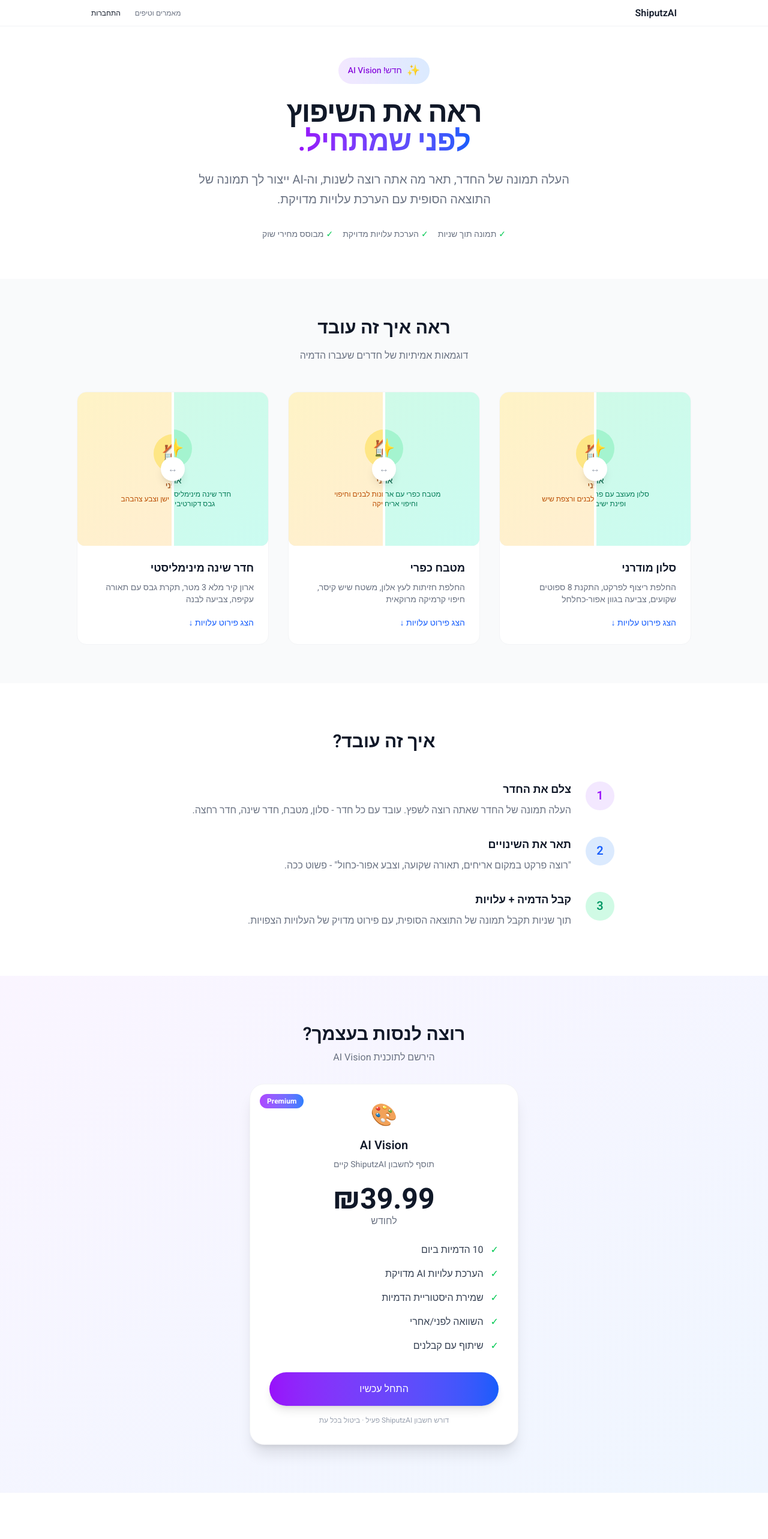
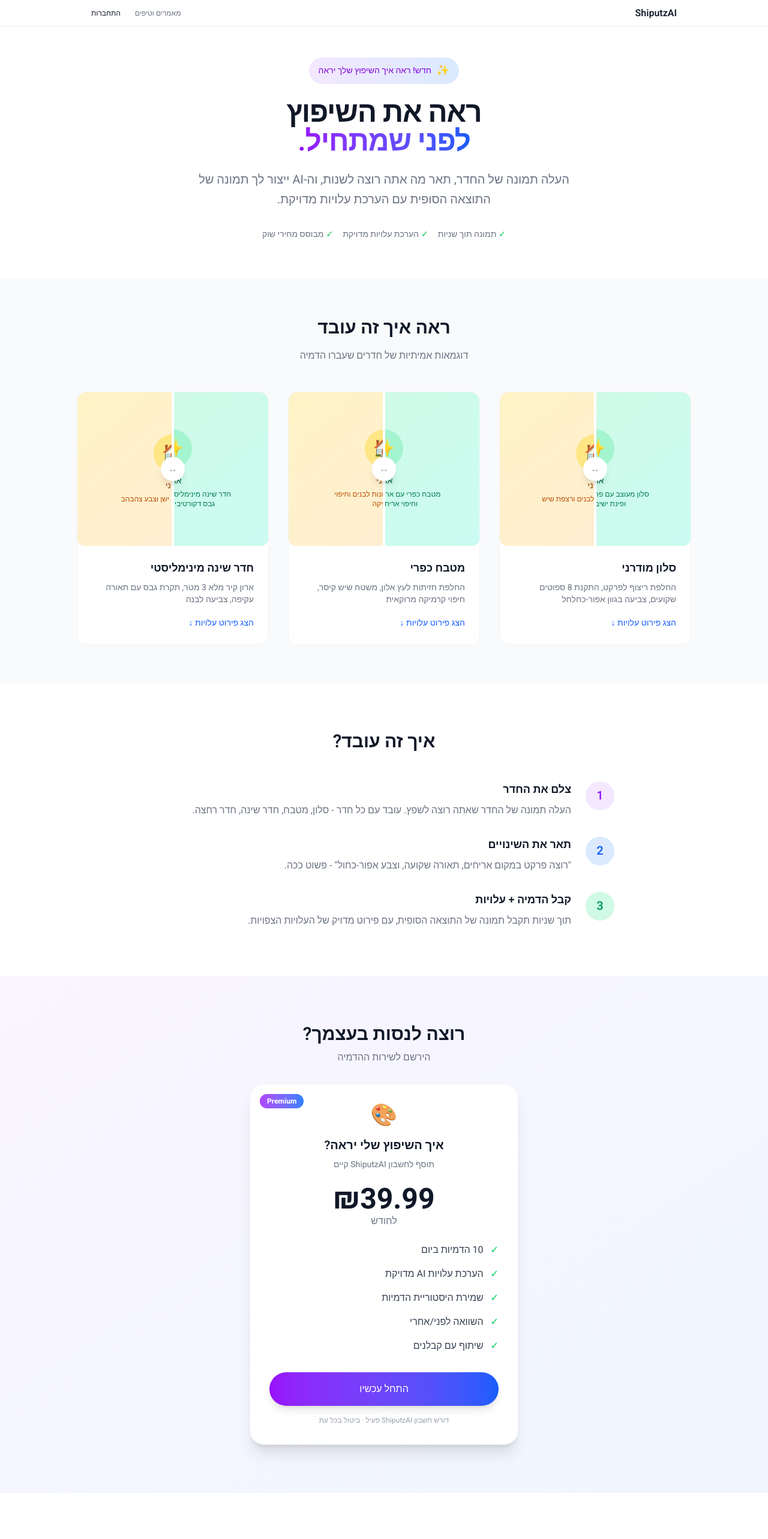
Before and after one commit to guyceza/shiputz-ai, a Next.js app: page /visualize in a window 1280 px wide. Shown: the top 2566 px of the page at 60% size. Built offline with nearby package versions, Linux system fonts and the light colour scheme.

Commit message:
Rename AI Vision to 'איך השיפוץ שלי יראה?' - clearer Hebrew name

```diff
--- a/src/app/page.tsx
+++ b/src/app/page.tsx
@@ -312,7 +312,7 @@ export default function Home() {
         </div>
       </section>
 
-      {/* AI Vision Teaser */}
+      {/* איך השיפוץ שלי יראה? Teaser */}
       <section className="py-20 px-6 bg-gradient-to-br from-purple-50 via-white to-blue-50 border-t border-gray-100">
         <div className="max-w-4xl mx-auto">
           <div className="flex flex-col md:flex-row items-center gap-12">
@@ -359,7 +359,7 @@ export default function Home() {
                 href="/visualize"
                 className="inline-flex items-center gap-2 bg-gradient-to-r from-purple-600 to-blue-600 text-white px-8 py-4 rounded-full text-base font-medium hover:from-purple-700 hover:to-blue-700 transition-all shadow-lg hover:shadow-xl"
               >
-                נסה את AI Vision
+                נסה את שירות ההדמיה
                 <span>←</span>
               </Link>
             </div>
--- a/src/app/project/[id]/page.tsx
+++ b/src/app/project/[id]/page.tsx
@@ -149,7 +149,7 @@ export default function ProjectPage() {
   const [showQuoteComparison, setShowQuoteComparison] = useState(false);
   const [selectedQuotes, setSelectedQuotes] = useState<string[]>([]);
 
-  // AI Vision
+  // איך השיפוץ שלי יראה?
   const [showAIVision, setShowAIVision] = useState(false);
   const [visionImage, setVisionImage] = useState<string | null>(null);
   const [visionDescription, setVisionDescription] = useState("");
@@ -516,7 +516,7 @@ export default function ProjectPage() {
     URL.revokeObjectURL(url);
   };
 
-  // AI Vision handlers
+  // איך השיפוץ שלי יראה? handlers
   const getVisionUsageToday = (): number => {
     const today = new Date().toISOString().split('T')[0];
     const stored = localStorage.getItem('aiVisionUsage');
@@ -815,13 +815,13 @@ export default function ProjectPage() {
               )}
             </div>
 
-            {/* AI Vision */}
+            {/* איך השיפוץ שלי יראה? */}
             <div className="border border-gray-100 rounded-2xl p-8 mb-8 print:hidden bg-gradient-to-br from-purple-50 to-blue-50">
               <div className="flex items-center justify-between mb-6">
                 <div className="flex items-center gap-3">
                   <span className="text-2xl">✨</span>
                   <div>
-                    <h2 className="text-lg font-semibold text-gray-900">AI Vision</h2>
+                    <h2 className="text-lg font-semibold text-gray-900">איך השיפוץ שלי יראה?</h2>
                     <p className="text-sm text-gray-500">ראה את השיפוץ לפני שמתחיל</p>
                   </div>
                 </div>
@@ -1476,14 +1476,14 @@ export default function ProjectPage() {
         </div>
       )}
 
-      {/* AI Vision Modal */}
+      {/* איך השיפוץ שלי יראה? Modal */}
       {showAIVision && (
         <div className="fixed inset-0 bg-black/50 flex items-center justify-center p-6 z-50">
           <div className="bg-white rounded-2xl w-full max-w-4xl max-h-[90vh] overflow-y-auto">
             <div className="p-6 border-b border-gray-100 flex items-center justify-between sticky top-0 bg-white z-10">
               <div className="flex items-center gap-3">
                 <span className="text-2xl">✨</span>
-                <h2 className="text-lg font-semibold text-gray-900">AI Vision - הדמיית שיפוץ</h2>
+                <h2 className="text-lg font-semibold text-gray-900">איך השיפוץ שלי יראה? - הדמיית שיפוץ</h2>
               </div>
               <button onClick={() => { setShowAIVision(false); resetVision(); }} className="text-gray-500 hover:text-gray-900">✕</button>
             </div>
--- a/src/app/visualize/page.tsx
+++ b/src/app/visualize/page.tsx
@@ -179,7 +179,7 @@ export default function VisualizePage() {
         <div className="max-w-4xl mx-auto text-center">
           <div className="inline-flex items-center gap-2 bg-gradient-to-r from-purple-100 to-blue-100 px-4 py-2 rounded-full mb-6">
             <span className="text-lg">✨</span>
-            <span className="text-sm font-medium text-purple-700">חדש! AI Vision</span>
+            <span className="text-sm font-medium text-purple-700">חדש! ראה איך השיפוץ שלך יראה</span>
           </div>
 
           <h1 className="text-4xl md:text-5xl font-semibold tracking-tight mb-6 text-gray-900">
@@ -273,7 +273,7 @@ export default function VisualizePage() {
             <h2 className="text-2xl md:text-3xl font-semibold text-gray-900 mb-2">
               רוצה לנסות בעצמך?
             </h2>
-            <p className="text-gray-500">הירשם לתוכנית AI Vision</p>
+            <p className="text-gray-500">הירשם לשירות ההדמיה</p>
           </div>
 
           <div className="bg-white rounded-3xl p-8 shadow-xl border border-gray-100 relative overflow-hidden">
@@ -286,7 +286,7 @@ export default function VisualizePage() {
               <div className="inline-flex items-center gap-2 mb-4">
                 <span className="text-4xl">🎨</span>
               </div>
-              <h3 className="text-xl font-semibold text-gray-900 mb-2">AI Vision</h3>
+              <h3 className="text-xl font-semibold text-gray-900 mb-2">איך השיפוץ שלי יראה?</h3>
               <p className="text-sm text-gray-500">תוסף לחשבון ShiputzAI קיים</p>
             </div>
 
@@ -358,7 +358,7 @@ export default function VisualizePage() {
                 <span className="text-gray-400 group-open:rotate-180 transition-transform">↓</span>
               </summary>
               <p className="mt-4 text-gray-500 text-sm leading-relaxed">
-                עם מנוי AI Vision אפשר ליצור עד 10 הדמיות ביום. המכסה מתאפסת בחצות.
+                עם מנוי לשירות ההדמיה אפשר ליצור עד 10 הדמיות ביום. המכסה מתאפסת בחצות.
               </p>
             </details>
 
@@ -392,7 +392,7 @@ export default function VisualizePage() {
             מוכן לראות את השיפוץ שלך?
           </h2>
           <p className="text-gray-400 mb-8">
-            הצטרף לאלפי משפצים שכבר משתמשים ב-AI Vision
+            הצטרף לאלפי משפצים שכבר משתמשים בשירות ההדמיה
           </p>
           <div className="flex gap-4 flex-wrap justify-center">
             <Link
```
